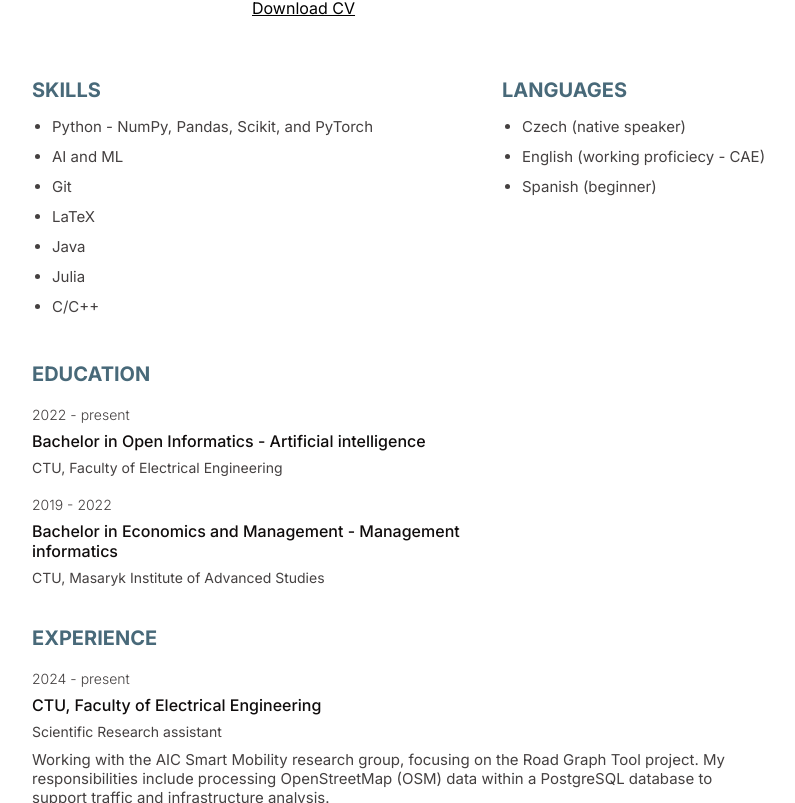
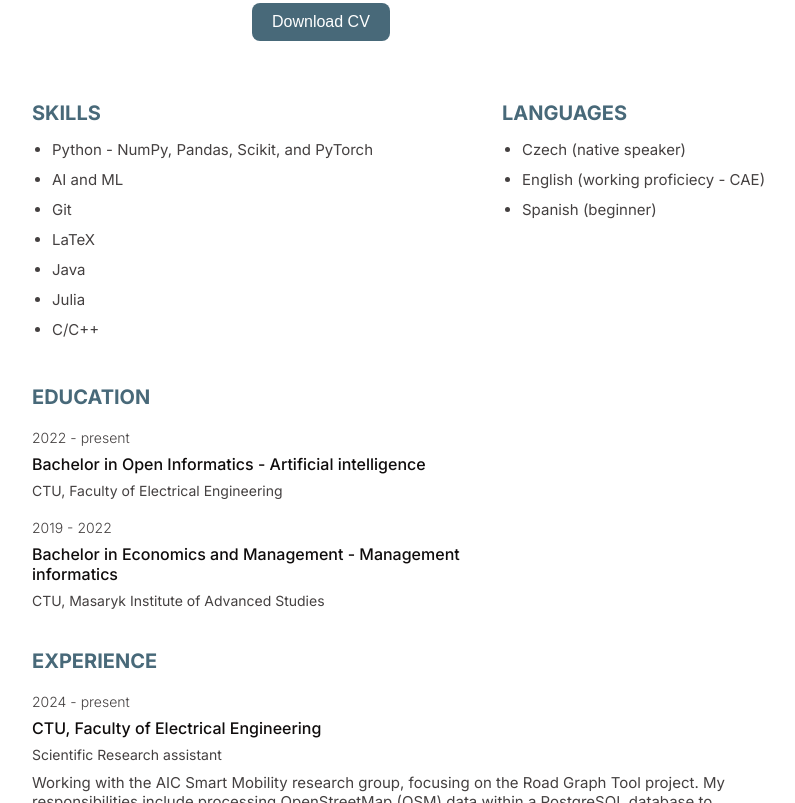
Before and after one commit to domupls/resume, a plain HTML site: page index.html in a window 1280 px wide. Shown: the part 297-1100 px from the top of the page, without its empty margins (158-953 px from the left). Drawn offline with nearby package versions, Linux system fonts and the light colour scheme.

Commit message:
fix pdf button

```diff
--- a/index.html
+++ b/index.html
@@ -48,8 +48,7 @@
           </div>
         </div>
       </div>
-
-            <a class="downloadBtn" href="./cv.pdf" download="Resume.pdf">Download CV</a>
+            <button onclick="window.print()">Download CV</button>
           </div>
         </div>
       </div>
--- a/style.css
+++ b/style.css
@@ -194,3 +194,24 @@ hr {
         margin: 0 auto;
     }
 }
+
+button {
+    padding: 10px 20px;
+    background-color: var(--primary-color);
+    color: white;
+    font-size: 16px;
+    border: none;
+    border-radius: 8px;
+    cursor: pointer;
+    margin-top: 15px;
+  }
+
+  button:hover {
+    background-color: var(--text-color);
+  }
+
+  @media print {
+    button {
+      display: none;
+    }
+  }
```
